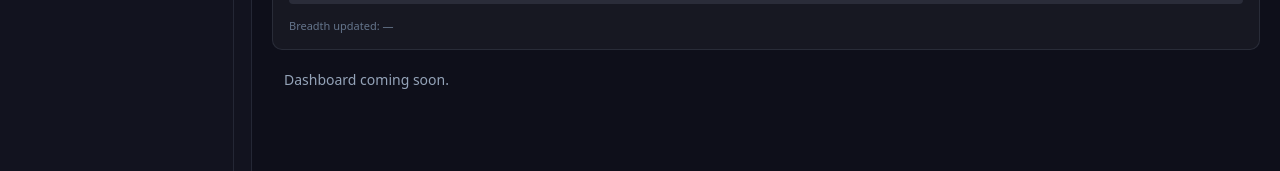
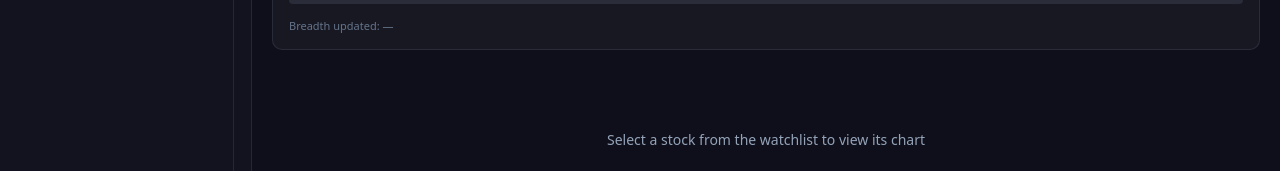
Before and after one commit to egengarella007/master-stock-app, a Next.js app: page /inside/home in a window 1280 px wide. Shown: the part 549-720 px from the top of the page. Built offline with nearby package versions, Linux system fonts and the light colour scheme; no server answers; the database is empty.

Commit message:
fix home page to show stock chart on selection

```diff
--- a/app/inside/home/page.tsx
+++ b/app/inside/home/page.tsx
@@ -1,18 +1,26 @@
-import { MarketIndexes } from "./components/MarketIndexes";
+"use client"
+import { useSelectedSymbol } from "@/lib/SelectedSymbolContext"
+import { MarketIndexes } from "./components/MarketIndexes"
+import { StockChartCard } from "./components/StockChartCard"
 
 export default function HomePage() {
+  const { selectedSymbol } = useSelectedSymbol()
+
   return (
-    <>
+    <div style={{ background: "#0e0f1a", minHeight: "100%", paddingBottom: 32 }}>
       <MarketIndexes />
-      <div
-        style={{
+      {selectedSymbol ? (
+        <StockChartCard symbol={selectedSymbol} />
+      ) : (
+        <div style={{
           color: "#94a3b8",
+          textAlign: "center",
+          padding: "60px 32px",
           fontSize: 14,
-          padding: "0 12px 32px",
-        }}
-      >
-        Dashboard coming soon.
-      </div>
-    </>
-  );
+        }}>
+          Select a stock from the watchlist to view its chart
+        </div>
+      )}
+    </div>
+  )
 }
```
